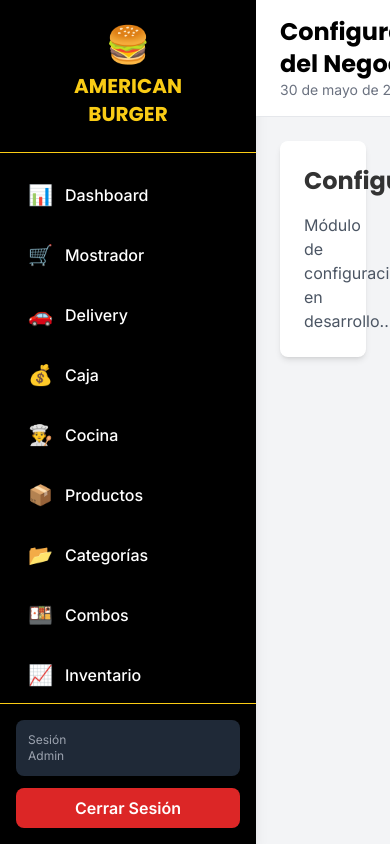
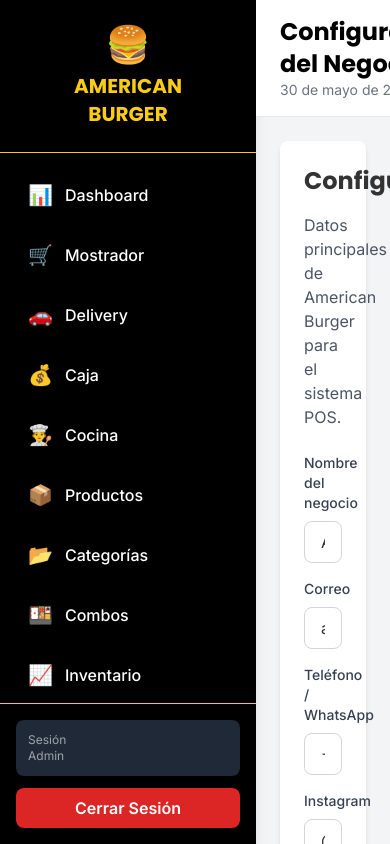
Before and after one commit to posamericanburger-maker/american-burger-pos, a React (Vite) app in the folder frontend/: page /configuracion in a window 390 px wide. Built offline with nearby package versions, Linux system fonts and the light colour scheme; no server answers; sample sign-in values are in the browser's storage.

Commit message:
Implement business settings form with local storage
Added form handling for business settings including fields for business name, address, phone, email, Instagram, currency, tax rate, and delivery default. Implemented local storage functionality to save and retrieve settings.

```diff
--- a/frontend/src/pages/Settings/BusinessSettings.jsx
+++ b/frontend/src/pages/Settings/BusinessSettings.jsx
@@ -1,16 +1,166 @@
+import { useEffect, useState } from 'react'
 import Sidebar from '../../components/Sidebar'
 import Navbar from '../../components/Navbar'
 
 const BusinessSettings = () => {
+  const [form, setForm] = useState({
+    businessName: 'AMERICAN BURGER',
+    address: 'Av. Santa María 2248, Arica',
+    phone: '+56 9 3080 9265',
+    email: 'americanburgerarica@gmail.com',
+    instagram: '@americanburgerarica',
+    currency: 'CLP',
+    taxRate: '19',
+    deliveryDefault: '1500'
+  })
+
+  const [message, setMessage] = useState('')
+
+  useEffect(() => {
+    const saved = localStorage.getItem('business_settings')
+    if (saved) setForm(JSON.parse(saved))
+  }, [])
+
+  const handleChange = (e) => {
+    const { name, value } = e.target
+    setForm((current) => ({
+      ...current,
+      [name]: value
+    }))
+  }
+
+  const saveSettings = (e) => {
+    e.preventDefault()
+    localStorage.setItem('business_settings', JSON.stringify(form))
+    setMessage('Configuración guardada correctamente')
+  }
+
   return (
     <div className="page-container">
       <Sidebar />
       <div className="page-content">
         <Navbar title="Configuración del Negocio" />
-        <div className="main-content">
+
+        <div className="main-content space-y-6">
+          {message && (
+            <div className="bg-green-100 border border-green-400 text-green-700 px-4 py-3 rounded">
+              {message}
+            </div>
+          )}
+
           <div className="card">
-            <h2 className="text-2xl font-poppins font-bold mb-4">Configuración</h2>
-            <p className="text-gray-600">Módulo de configuración en desarrollo...</p>
+            <h2 className="text-2xl font-poppins font-bold mb-4">
+              Configuración
+            </h2>
+
+            <p className="text-gray-600 mb-6">
+              Datos principales de American Burger para el sistema POS.
+            </p>
+
+            <form onSubmit={saveSettings} className="grid grid-cols-1 md:grid-cols-2 gap-4">
+              <div>
+                <label className="label">Nombre del negocio</label>
+                <input
+                  name="businessName"
+                  className="input"
+                  value={form.businessName}
+                  onChange={handleChange}
+                />
+              </div>
+
+              <div>
+                <label className="label">Correo</label>
+                <input
+                  name="email"
+                  className="input"
+                  value={form.email}
+                  onChange={handleChange}
+                />
+              </div>
+
+              <div>
+                <label className="label">Teléfono / WhatsApp</label>
+                <input
+                  name="phone"
+                  className="input"
+                  value={form.phone}
+                  onChange={handleChange}
+                />
+              </div>
+
+              <div>
+                <label className="label">Instagram</label>
+                <input
+                  name="instagram"
+                  className="input"
+                  value={form.instagram}
+                  onChange={handleChange}
+                />
+              </div>
+
+              <div className="md:col-span-2">
+                <label className="label">Dirección</label>
+                <input
+                  name="address"
+                  className="input"
+                  value={form.address}
+                  onChange={handleChange}
+                />
+              </div>
+
+              <div>
+                <label className="label">Moneda</label>
+                <input
+                  name="currency"
+                  className="input"
+                  value={form.currency}
+                  onChange={handleChange}
+                />
+              </div>
+
+              <div>
+                <label className="label">IVA (%)</label>
+                <input
+                  name="taxRate"
+                  type="number"
+                  className="input"
+                  value={form.taxRate}
+                  onChange={handleChange}
+                />
+              </div>
+
+              <div>
+                <label className="label">Delivery por defecto</label>
+                <input
+                  name="deliveryDefault"
+                  type="number"
+                  className="input"
+                  value={form.deliveryDefault}
+                  onChange={handleChange}
+                />
+              </div>
+
+              <div className="md:col-span-2">
+                <button className="bg-black text-yellow-400 font-poppins font-bold px-6 py-3 rounded-lg hover:bg-yellow-400 hover:text-black transition-all">
+                  Guardar configuración
+                </button>
+              </div>
+            </form>
+          </div>
+
+          <div className="card">
+            <h2 className="text-xl font-bold mb-4">Resumen</h2>
+
+            <div className="grid grid-cols-1 md:grid-cols-2 gap-3 text-gray-700">
+              <p><strong>Negocio:</strong> {form.businessName}</p>
+              <p><strong>Correo:</strong> {form.email}</p>
+              <p><strong>Teléfono:</strong> {form.phone}</p>
+              <p><strong>Instagram:</strong> {form.instagram}</p>
+              <p><strong>Dirección:</strong> {form.address}</p>
+              <p><strong>Moneda:</strong> {form.currency}</p>
+              <p><strong>IVA:</strong> {form.taxRate}%</p>
+              <p><strong>Delivery:</strong> ${form.deliveryDefault}</p>
+            </div>
           </div>
         </div>
       </div>
```
